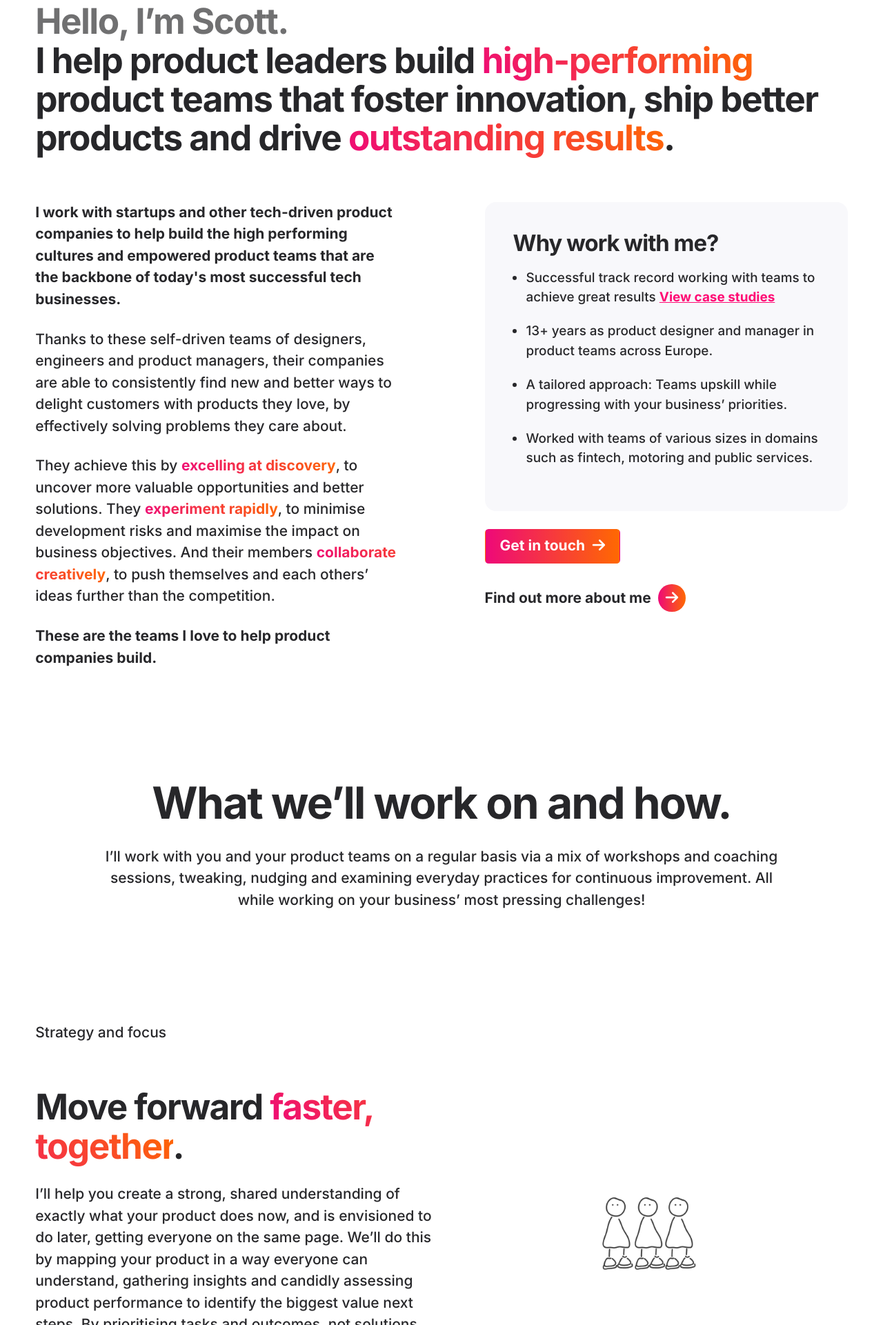
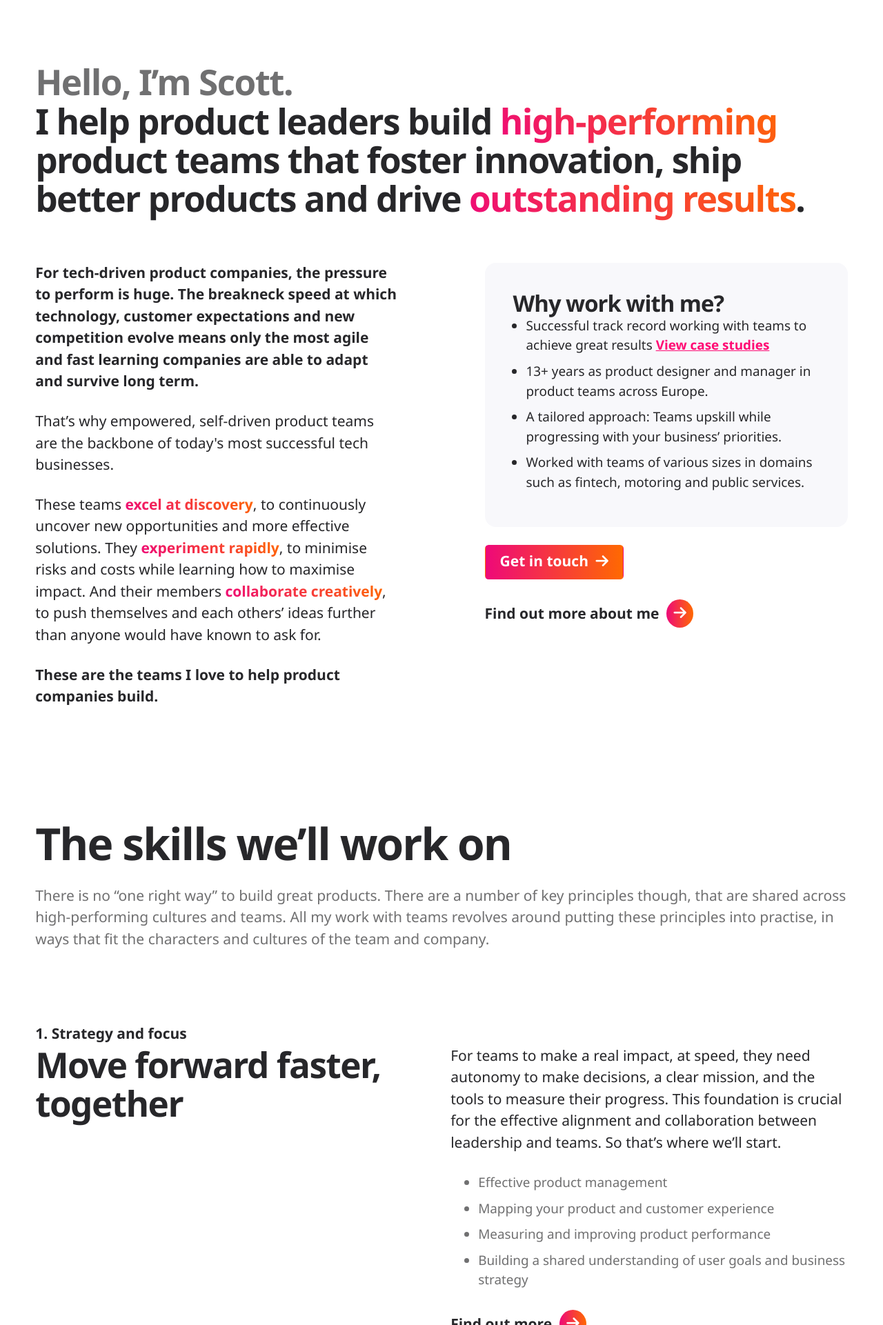
Before and after one commit to scottdh/11ty-sass-template, an Eleventy site: page src/index.md in a window 1280 px wide. Shown: the part 879-2800 px from the top of the page at 69% size. Built offline with nearby package versions, Linux system fonts and the light colour scheme; Eleventy itself is replaced by a stand-in of ours; files that its build step writes are made by us from their sources.

Commit message:
Added core competences to YAML and HTML

```diff
--- a/src/_includes/layouts/home.html
+++ b/src/_includes/layouts/home.html
@@ -2,7 +2,7 @@
 <div class="[ hero ] [ panel ]">
   <article class="[ wrapper ] [ flow ]">
     <p class="eyebrow">{{ hero.eyebrow }}</p>
-    <h1>{{ hero.title | safe }}</h1>
+    <h1 style="max-width: 18ch">{{ hero.title | safe }}</h1>
     <a href="#" class="button" data-type="primary">{{ hero.buttonText }}</a>
     <img src="{{ hero.image }}" alt="" />
   </article>
@@ -23,25 +23,24 @@
       </div>
       <div class="[ intro__text ] [ flow ]">
         <p class="lead">
-          I work with startups and other tech-driven product companies to help
-          build the high performing cultures and empowered product teams that
-          are the backbone of today's most successful tech businesses.
+          For tech-driven product companies, the pressure to perform is huge.
+          The breakneck speed at which technology, customer expectations and new
+          competition evolve means only the most agile and fast learning
+          companies are able to adapt and survive long term.
         </p>
         <p>
-          Thanks to these self-driven teams of designers, engineers and product
-          managers, their companies are able to consistently find new and better
-          ways to delight customers with products they love, by effectively
-          solving problems they care about.
+          That’s why empowered, self-driven product teams are the backbone of
+          today's most successful tech businesses.
         </p>
         <p>
-          They achieve this by
-          <span class="text-gradient">excelling at discovery</span>, to uncover
-          more valuable opportunities and better solutions. They
+          These teams
+          <span class="text-gradient">excel at discovery</span>, to continuously
+          uncover new opportunities and more effective solutions. They
           <span class="text-gradient">experiment rapidly</span>, to minimise
-          development risks and maximise the impact on business objectives. And
-          their members
-          <span class="text-gradient">collaborate creatively</span>, to push
-          themselves and each others’ ideas further than the competition.
+          risks and costs while learning how to maximise impact. And their
+          members <span class="text-gradient">collaborate creatively</span>, to
+          push themselves and each others’ ideas further than anyone would have
+          known to ask for.
         </p>
         <p>
           <strong
@@ -78,87 +77,36 @@
   </article>
 </div>
 <div class="panel">
-  <article class="wrapper flow text-align-center">
-    <h2>What we’ll work on and how.</h2>
-    <p class="measure-long" style="margin-left: auto; margin-right: auto">
-      I’ll work with you and your product teams on a regular basis via a mix of
-      workshops and coaching sessions, tweaking, nudging and examining everyday
-      practices for continuous improvement. All while working on your business’
-      most pressing challenges!
+  <article class="wrapper flow">
+    <h2>The skills we’ll work on</h2>
+    <p class="text-muted">
+      There is no “one right way” to build great products. There are a number of
+      key principles though, that are shared across high-performing cultures and
+      teams. All my work with teams revolves around putting these principles
+      into practise, in ways that fit the characters and cultures of the team
+      and company.
     </p>
-  </article>
-</div>
-<div id="[ home-strategy&focus ]" class="[ panel ]">
-  <article class="[ wrapper ]">
-    <div class="grid md-grid-col-2">
-      <div class="flow">
-        <p class="eyebrow">Strategy and focus</p>
-        <h3>
-          Move forward <span class="text-gradient">faster, together</span>.
-        </h3>
-        <p>
-          I’ll help you create a strong, shared understanding of exactly what
-          your product does now, and is envisioned to do later, getting everyone
-          on the same page. We’ll do this by mapping your product in a way
-          everyone can understand, gathering insights and candidly assessing
-          product performance to identify the biggest value next steps. By
-          prioritising tasks and outcomes, not solutions and outputs, your teams
-          can work smarter and more autonomously, while collectively moving
-          towards something increasingly spectacular.
-        </p>
-      </div>
-      <div class="align-self-center justify-self-center">
-        <img src="{{ hero.image }}" alt="" />
-      </div>
-    </div>
-  </article>
-</div>
-<div id="[ home-discovery&design ]" class="[ panel ]">
-  <article class="[ wrapper ]">
-    <div class="grid md-grid-col-2">
-      <div class="flow">
-        <p class="eyebrow">Continuous discovery & design</p>
-        <h3>
-          Build <span class="text-gradient">better products</span> that
-          <span class="text-gradient">drive growth</span>.
-        </h3>
-        <p>
-          I’ll work with teams to build a rapid, repeatable process of product
-          discovery and learning, to continually uncover customer needs and
-          valuable opportunities, while rooting out assumptions and blindspots
-          that help us minimise risks and avoid costly missteps. This same
-          process will also enable us to test our ideas, to get more right more
-          often, maximising impact on business goals. Done right, it’s perhaps
-          the most effective way to improve product value, quality and long term
-          innovation.
-        </p>
-      </div>
-      <div class="align-self-center justify-self-center md-order--1">
-        <img src="{{ hero.image }}" alt="" />
-      </div>
-    </div>
-  </article>
-</div>
-<div id="[ home-high-performance ]" class="[ panel ]">
-  <article class="[ wrapper ]">
-    <div class="grid md-grid-col-2">
-      <div class="flow">
-        <p class="eyebrow">High performance</p>
-        <h3>
-          Master collaboration and
-          <span class="text-gradient">foster innovation</span>.
-        </h3>
-        <p>
-          Build teams of fulfilled designers, devs and product managers that
-          trust each other, bring out the best in each other, put customers
-          first and routinely go beyond ‘good enough’ to deliver solutions your
-          competition don’t.
-        </p>
-      </div>
-      <div class="align-self-center justify-self-center">
-        <img src="{{ hero.image }}" alt="" />
-      </div>
-    </div>
+    <ol id="core-competences">
+      {% for item in corecompetences %}
+      <li>
+        <p class="eyebrow">{{ item.eyebrow }}</p>
+        <div class="grid md-grid-col-2">
+          <div class="flow">
+            <h3>{{ item.title }}</h3>
+          </div>
+          <div class="flow">
+            <p>{{ item.description }}</p>
+            <ul>
+              {% for skill in item.keyskills %}
+              <li>{{ skill }}</li>
+              {% endfor %}
+            </ul>
+            <a href="#" class="button">Find out more</a>
+          </div>
+        </div>
+      </li>
+      {% endfor %}
+    </ol>
   </article>
 </div>
 
--- a/src/index.md
+++ b/src/index.md
@@ -6,11 +6,30 @@ hero:
   title: "Build teams that ship products customers love"
   buttonText: "Get in touch"
   image: /images/sketch-placeholder.png
-whatIdo:
-  title: "Product design consulting and team coaching"
-  text:
-    - "Whether working with fancy-pants fintechs or cash-strapped public services, I’ve learnt that great products start with engaged, creative teams that know their customers inside out, and have the space needed to do great work."
-    - "So I work with teams to build just that."
+corecompetences:
+  - eyebrow: "1. Strategy and focus"
+    title: "Move forward faster, together"
+    description: "For teams to make a real impact, at speed, they need autonomy to make decisions, a clear mission, and the tools to measure their progress. This foundation is crucial for the effective alignment and collaboration between leadership and teams. So that’s where we’ll start."
+    keyskills:
+      - "Effective product management"
+      - "Mapping your product and customer experience"
+      - "Measuring and improving product performance"
+      - "Building a shared understanding of user goals and business strategy"
+  - eyebrow: "2. Discovery and design"
+    title: "Get more right, more often"
+    description: "Great product teams always find new ways to delight customers, minimise the cost of inevitable missteps and maximise the chance of successful business outcomes. To do this they must be rapidly, and continuously, learning and sharing their findings."
+    keyskills:
+      - "Product discovery and Lean UX"
+      - "PdM, designer and engineering collaboration"
+      - "User-centric ‘build-measure-learn’ loops"
+      - "Working Agile"
+      - "Planning for the unpredictable"
+  - eyebrow: "3. Creative collaboration"
+    title: "Master collaboration and foster innovation"
+    description: "Getting the very best from the diverse people you hire is key to high performance. We are hardwired for harmonious cooperation, not creative collaboration. The former is easier to manage, but it’s the latter that drives innovative thinking, breakthrough ideas and fulfilled team members."
+    keyskills:
+      - "Thriving in conflict"
+      - "Intercultural competence"
 ---
 
 Let's get going on your next project!
--- a/src/sass/_home.scss
+++ b/src/sass/_home.scss
@@ -40,6 +40,22 @@ img {
   }
 }
 
+#core-competences {
+  padding: 0;
+  & > li {
+    list-style: none;
+    padding: var(--s-1000) 0;
+    border-bottom: 1px solid black;
+    ul {
+      font-size: 0.9em;
+      li {
+        color: var(--color-text-secondary);
+        list-style: disc;
+      }
+    }
+  }
+}
+
 @include breakpoints.md {
   #intro .grid {
     grid-column-gap: var(--s-1200);
@@ -47,12 +63,6 @@ img {
     .intro__heading {
       grid-column: span 2;
     }
-    // .intro__whyworkwithme {
-    //   * {
-    //     align-self: end;
-    //   }
-    // }
-
     .intro__text {
       grid-row-start: 2;
     }
--- a/src/sass/_reset.scss
+++ b/src/sass/_reset.scss
@@ -20,8 +20,8 @@ h2,
 h3,
 h4,
 p,
-ul[class],
-ol[class],
+ul,
+ol,
 figure,
 blockquote,
 dl,
--- a/src/sass/_typography.scss
+++ b/src/sass/_typography.scss
@@ -6,11 +6,11 @@ body {
   font-family: var(--ff-sans);
   font-weight: var(--fw-medium);
   color: var(--color-text-primary);
-  // @include breakpoints.md {
-  //   font-weight: var(--fw-regular);
-  // }
 }
 
+// p {
+//   font-family: var(--ff-mono);
+// }
 a[class] {
   text-decoration: none;
   color: inherit;
@@ -24,6 +24,7 @@ a[class] {
 a.muted {
   color: inherit;
 }
+
 a:not([class]) {
   color: currentColor;
   font-weight: var(--fw-bold);
@@ -37,7 +38,7 @@ a:not([class]) {
 
 ul:not([class]) {
   li {
-    margin-bottom: var(--s-400);
+    margin-bottom: 0.5em;
   }
 }
 
@@ -115,3 +116,17 @@ p.lead {
 .text-align-center {
   text-align: center;
 }
+
+.text-muted {
+  color: var(--color-text-secondary);
+}
+
+.eyebrow {
+  font-weight: var(--fw-bold);
+  & + h1,
+  h2,
+  h3,
+  h4 {
+    --flow-space: 0;
+  }
+}
--- a/src/sass/design-tokens/_typography-tokens.scss
+++ b/src/sass/design-tokens/_typography-tokens.scss
@@ -6,10 +6,11 @@
 // font-families
 $ff: (
   sans:
-    "-apple-system, BlinkMacSystemFont, avenir next, avenir, segoe ui, helvetica neue, helvetica, Cantarell, Ubuntu, roboto, noto, arial, sans-serif;",
+    "system-ui, -apple-system, BlinkMacSystemFont, 'Segoe UI', 'Roboto', 'Oxygen', 'Ubuntu', 'Cantarell', 'Fira Sans', 'Droid Sans', 'Helvetica Neue', Arial, sans-serif;",
   serif:
     "Apple Garamond, Baskerville, Times New Roman, Droid Serif, Times, Source Serif Pro, serif, Apple Color Emoji, Segoe UI Emoji, Segoe UI Symbol;",
-  mono: "Menlo, Consolas, Monaco, Liberation Mono, Lucida Console, monospace;",
+  mono:
+    "ui-monospace, Menlo, Monaco, 'Cascadia Mono', 'Segoe UI Mono', 'Roboto Mono', 'Oxygen Mono', 'Ubuntu Monospace', 'Source Code Pro', 'Fira Mono', 'Droid Sans Mono', 'Courier New', monospace;",
 );
 
 // line-heights
```
